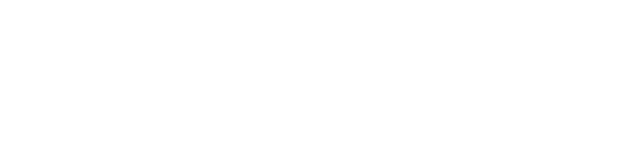
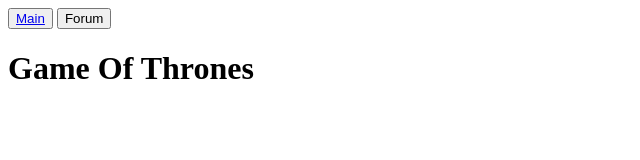
Before and after one commit to lucasssingh/test-repo, a plain HTML site: page page2.html in a window 1280 px wide. Shown: the whole page, without its empty margins (0-640 px from the left). Drawn offline with Linux system fonts and the light colour scheme.

Commit message:
la till samma header som förra sidan

```diff
--- a/page2.html
+++ b/page2.html
@@ -7,6 +7,13 @@
     <title>Document</title>
 </head>
 <body>
+    <header>
+        <div class="HeaderLinks">
+            <button><a href="page1.html">Main</a></button>
+            <button><a>Forum</a></button>
+        </div>
+        <h1>Game Of Thrones</h1>
+    </header>
 
 </body>
 </html>
```
